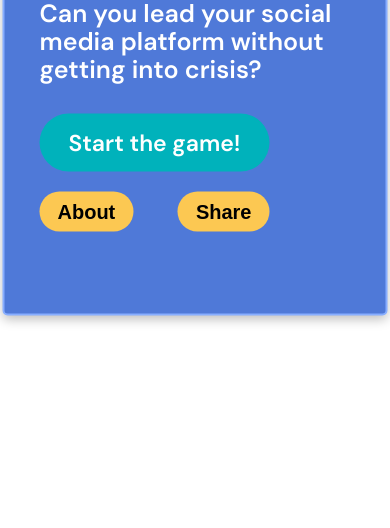
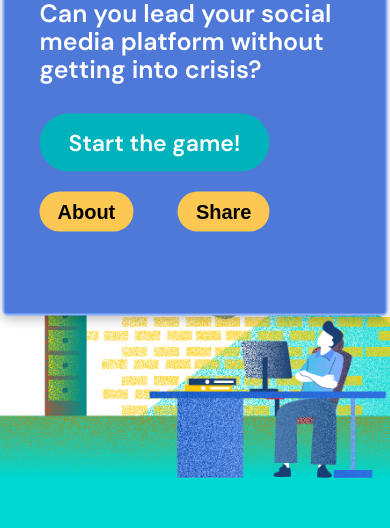
Before and after one commit to AleksiKnuutila/infodemic_inc, a plain HTML site: page index.html in a window 390 px wide. Shown: the part 316-844 px from the top of the page. Drawn offline with Linux system fonts and the light colour scheme; the site is published under a folder, as on GitHub Pages, so addresses that start at the root find nothing.

Commit message:
Relative image paths in CSS

```diff
--- a/style.css
+++ b/style.css
@@ -9,7 +9,7 @@ body {
   display: flex;
   justify-content: center;
   align-items: center;
-  background-image: url("/images/info-lead-illustration2-web-v1.png");
+  background-image: url("images/info-lead-illustration2-web-v1.png");
 }
 #homeContainer {
   position: absolute;
@@ -867,7 +867,7 @@ button {
   body {
     flex-direction: column;
     align-items: stretch;
-    background-image: url("/images/info-lead-illustration4-mob-v1.png");
+    background-image: url("images/info-lead-illustration4-mob-v1.png");
   }
 
   .intermediate-game-container {
@@ -884,7 +884,7 @@ button {
     border-radius: 0;
     max-width: 100%;
     background-size: cover;
-    background-image: url(/images/info-lead-illustration1-mob-v1.png);
+    background-image: url(images/info-lead-illustration1-mob-v1.png);
     background-size: cover;
     background-position: left;
     border: none;
```
